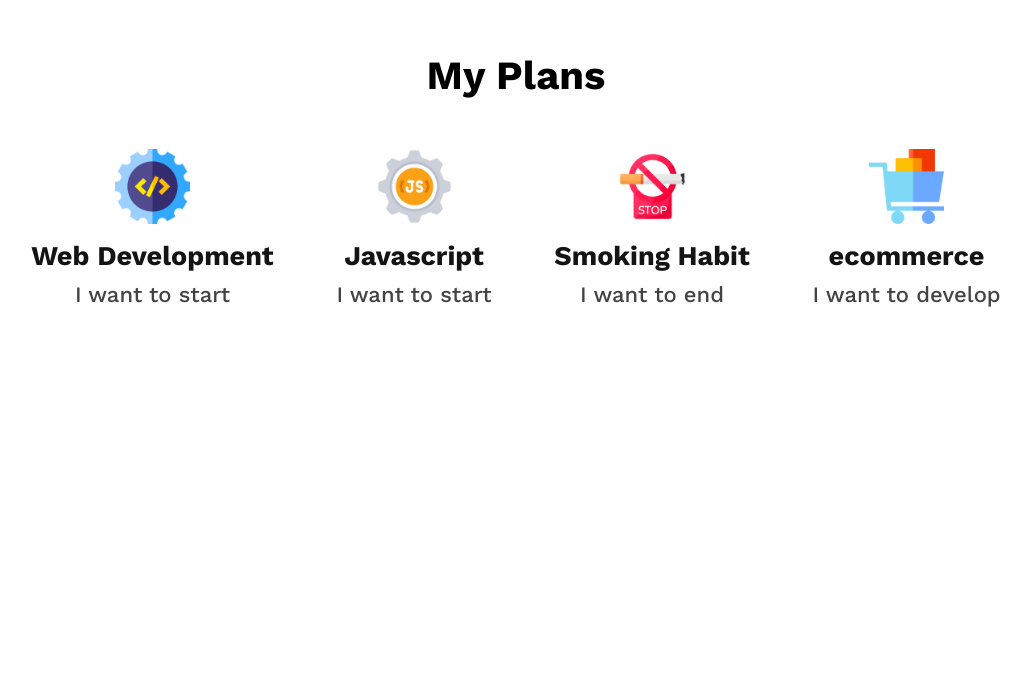
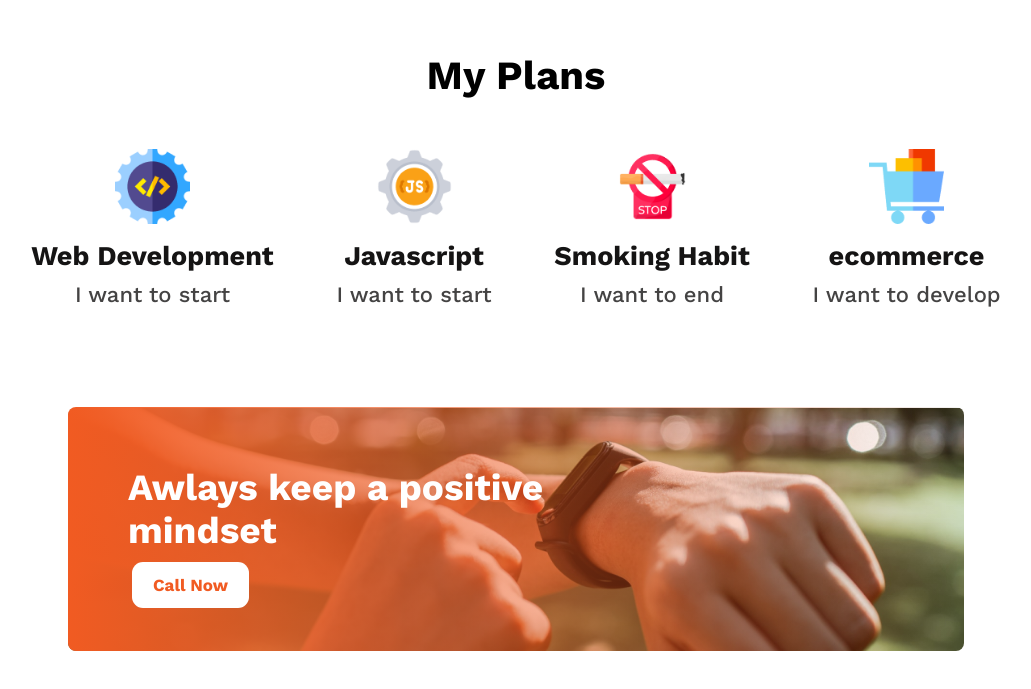
Before and after one commit to shafiqulislamsagor/1st-mailston-practic-28-10-2023, a plain HTML site: page index.html in a window 1280 px wide. Shown: the part 1558-2247 px from the top of the page, without its empty margins (124-1155 px from the left). Before the commit the page ends 1865 px from the top, so only its background shows below. Drawn offline with nearby package versions, Linux system fonts and the light colour scheme.

Commit message:
img ar upor color liniar parts completed

```diff
--- a/index.html
+++ b/index.html
@@ -64,6 +64,12 @@
                 </div>
             </div>
         </div>
+        <div class="positive-img-parts">
+            <div class="color">
+                <h2 class="color-title">Awlays keep a positive mindset</h2>
+                <button class="call">Call Now</button>
+            </div>
+        </div>
     </main>
 </body>
 </html>
--- a/style.css
+++ b/style.css
@@ -104,3 +104,35 @@ span{
     color: #444343;
     margin-top: 10px;
 }
+.positive-img-parts{
+    background: url(image/watch.png) ;
+    height: 244px;
+    width: 70%;
+    margin: 100px  auto;
+    background-repeat: no-repeat;
+    background-size: cover;
+    border-radius: 8px;
+}
+.color{
+    background:  linear-gradient(90deg , #F15B22 , #f15d2200);
+    height: 244px;
+    width: 100%;
+    border-radius: 8px;
+}
+.color-title{
+    padding: 59px 375px 0 60px;
+    font-size: 37px;
+    font-weight: 700;
+    color: #fff;
+}
+.call{
+    width: 117px;
+    height: 46px;
+    background-color: #fff;
+    color: #F15B22;
+    margin: 10px 2px 0 64px;
+    border: none;
+    border-radius: 11px;
+    font-size: 17px;
+    font-weight: 700;
+}
```
Also changed, not shown: image/watch.png (added).
